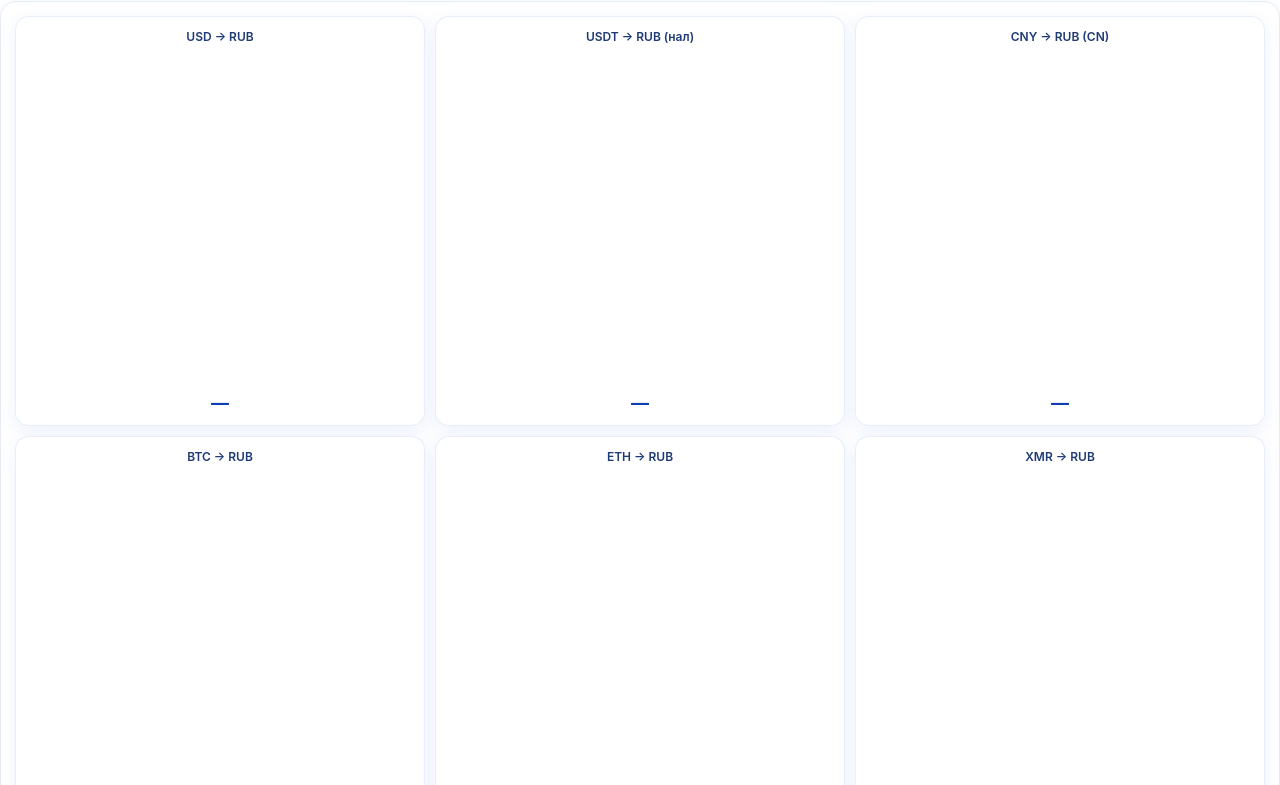
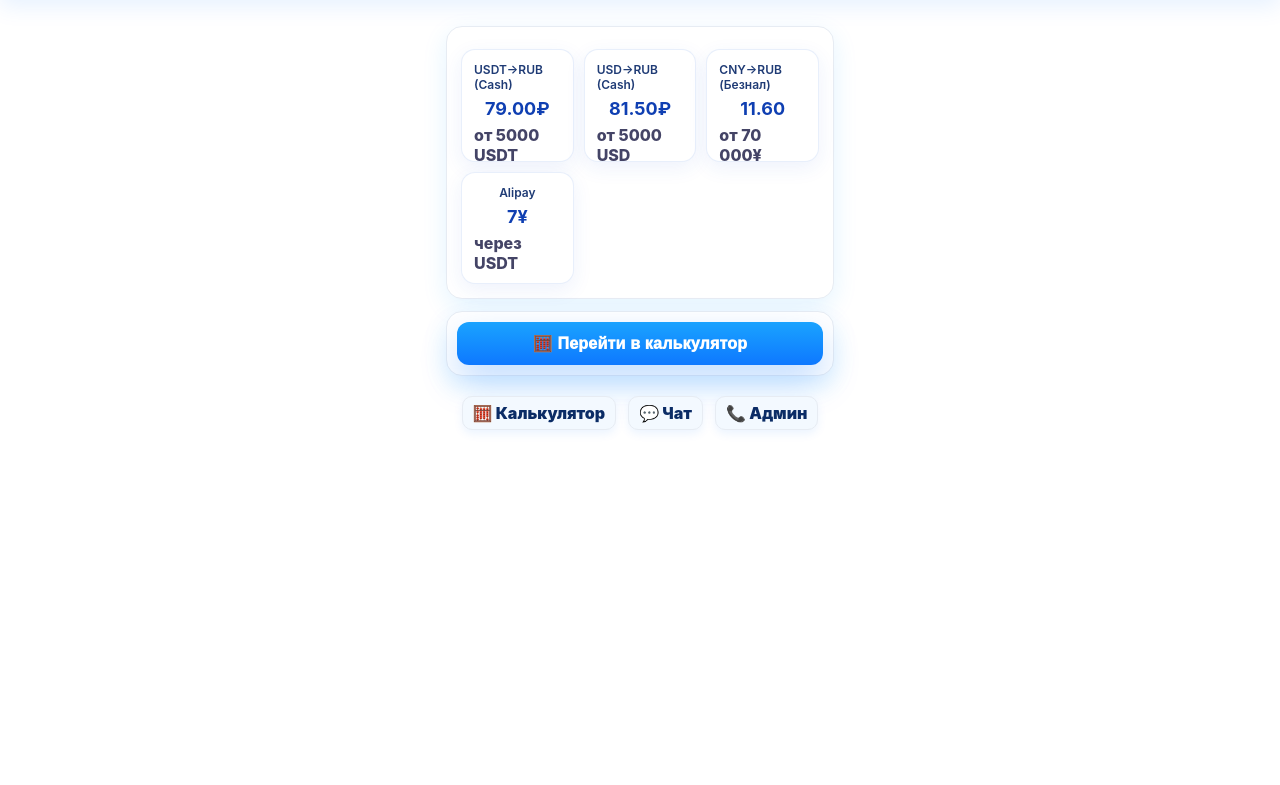
Before and after one commit to poizexchange/poizexchange, a plain HTML site: page rates.html in a window 1280 px wide. Shown: the part 81-866 px from the top of the page. After the commit the page ends 800 px from the top, so only its background shows below. Drawn offline with Linux system fonts and the light colour scheme.

Commit message:
Update rates.html

```diff
--- a/rates.html
+++ b/rates.html
@@ -1,54 +1,58 @@
 <!DOCTYPE html>
 <html lang="ru">
 <head>
-  <meta charset="UTF-8"/>
-  <meta name="viewport" content="width=device-width,initial-scale=1,maximum-scale=1,user-scalable=no"/>
+  <meta charset="UTF-8" />
   <title>Poiz Exchange — Табло</title>
-  <link rel="stylesheet" href="./styles.css?v=34.5"/>
-  <script src="./pricing.js?v=34.5"></script>
+  <meta name="viewport" content="width=device-width, initial-scale=1, viewport-fit=cover, user-scalable=no, maximum-scale=1" />
+  <link rel="stylesheet" href="./styles.css?v=38" />
+  <script src="https://telegram.org/js/telegram-web-app.js"></script>
+  <script src="./pricing.js?v=38"></script>
 </head>
-<body class="theme-white">
-<header class="sticky"><h1>ТАБЛО КУРСОВ</h1></header>
+<body>
+  <header class="tg-header">
+    <div class="wrap">
+      <h1 class="title">ТАБЛО КУРСОВ</h1>
+    </div>
+  </header>
 
-<main class="container">
+  <main class="wrap main-safe">
     <section class="card">
-    <div id="grid" class="tile-grid tile-3"></div>
+      <div id="grid" class="tiles"></div>
     </section>
 
-  <div class="center mt">
-    <a class="btn-primary" href="./index.html?v=34.5">🧮 Калькулятор</a>
-  </div>
+    <section class="card compact">
+      <button id="goCalc" class="btn-primary">🧮 Перейти в калькулятор</button>
+    </section>
+
+    <nav class="footlinks">
+      <a href="./index.html?v=38">🧮 Калькулятор</a>
+      <a href="https://t.me/poizchat" target="_blank">💬 Чат</a>
+      <a href="https://t.me/poizmanager" target="_blank">📞 Админ</a>
+    </nav>
   </main>
 
   <script>
-(function(){
-  const R = window.RATES || {};
-  const minCny = Array.isArray(R.CNY_RUB) && R.CNY_RUB.length ? Math.min(...R.CNY_RUB) : null;
-
-  // Берём только один (самый «ключевой») курс на карточку
-  const tiles = [
-    { title: 'USD → RUB',  value: R.USD_RUB ? `П ${R.USD_RUB.buy} · ПР ${R.USD_RUB.sell}` : '—' },
-    { title: 'USDT → RUB (нал)', value: R.USDT_RUB_CASH
-        ? `мин: ${Math.min(R.USDT_RUB_CASH.buy_upto5k, R.USDT_RUB_CASH.buy_from5k)}`
-        : '—' },
-    { title: 'CNY → RUB (CN)',  value: minCny ? String(minCny) : '—' },
-    { title: 'BTC → RUB',  value: 'по запросу' },
-    { title: 'ETH → RUB',  value: 'по запросу' },
-    { title: 'XMR → RUB',  value: 'по запросу' },
-  ];
+    const tg = (window.Telegram && window.Telegram.WebApp) ? window.Telegram.WebApp : null;
+    if (tg) { try { tg.expand(); tg.ready(); } catch(e){} }
 
     const grid = document.getElementById('grid');
-  grid.innerHTML = '';
-  tiles.forEach(x=>{
-    const d = document.createElement('div');
-    d.className = 'tile square';
-    d.innerHTML = `
-      <div class="tile-title">${x.title}</div>
-      <div class="tile-main">${x.value}</div>
-    `;
-    grid.appendChild(d);
+    const board = (window.PRICING && window.PRICING.board) ? window.PRICING.board : [];
+
+    function tile(t){ return `
+      <div class="tile square">
+        <div class="tile-title">${t.title}</div>
+        <div class="tile-main">${t.value}</div>
+        <div class="sub">${t.note||''}</div>
+      </div>
+    `;}
+
+    grid.classList.add('tile-grid','tile-3');
+    grid.innerHTML = board.map(tile).join('');
+
+    document.getElementById('goCalc').addEventListener('click',()=>{
+      // просто открываем index.html (внутри того же WebApp)
+      window.location.href = './index.html?v=38';
     });
-})();
   </script>
 </body>
 </html>
```
Lines whose indentation alone changed are shown as unchanged.
